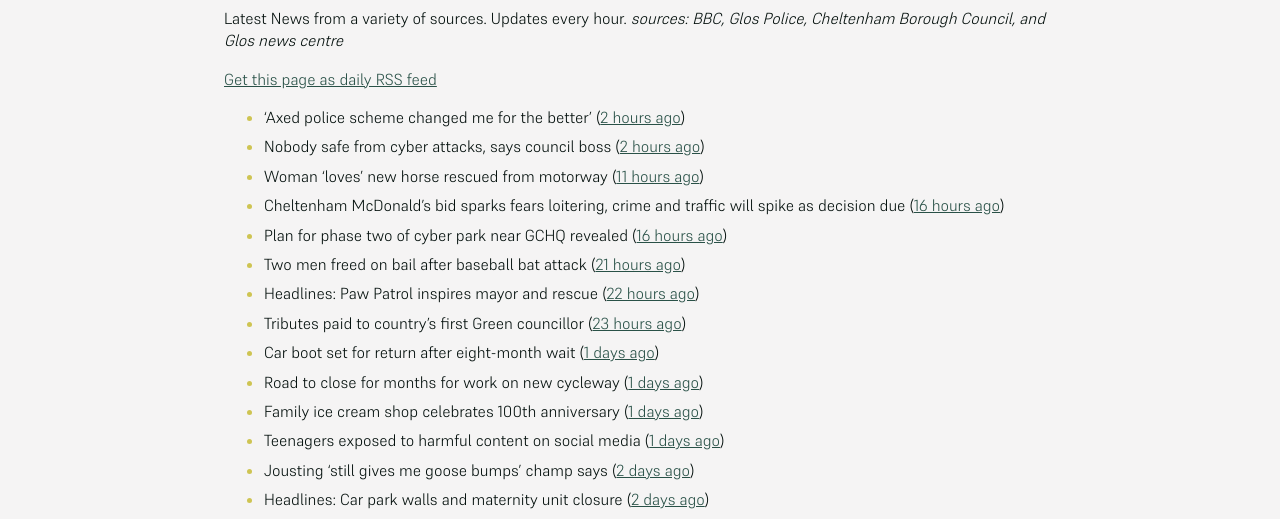
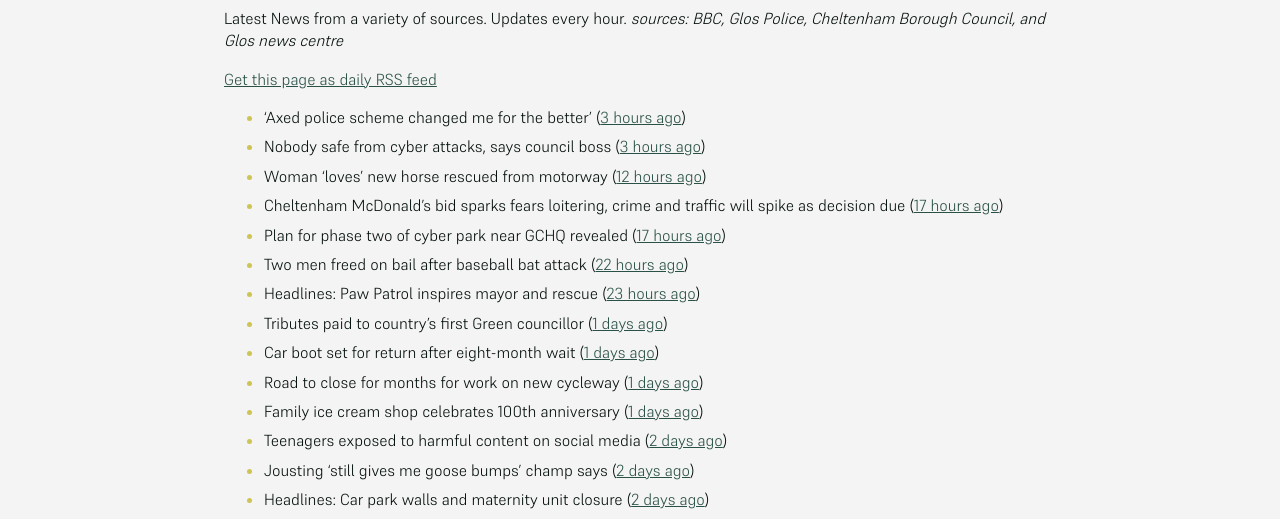
Before and after one commit to mat-0/cheltenham-open-data, a Jekyll site: the page built from _pages/news.md, in a window 1280 px wide. Shown: the part 266-785 px from the top of the page. Built offline with Jekyll 4.4.1, drawn with Linux system fonts in a browser that asks for light colours; some of the changed text lies outside the part shown.

Commit message:
Updated 2025-05-20 08:59:23

```diff
--- a/_pages/news.md
+++ b/_pages/news.md
@@ -12,18 +12,18 @@ _sources: BBC, Glos Police, Cheltenham Borough Council, and Glos news centre_
 [Get this page as daily RSS feed](/daily.rss)
 
 <!-- news_marker starts -->
-- 'Axed police scheme changed me for the better' ([2 hours ago](https://www.bbc.com/news/articles/cj425087v5po))
-- Nobody safe from cyber attacks, says council boss ([2 hours ago](https://www.bbc.com/news/articles/cyvm4ljl2l8o))
-- Woman 'loves' new horse rescued from motorway ([11 hours ago](https://www.bbc.com/news/articles/c4g2r40ye9eo))
-- Cheltenham McDonald’s bid sparks fears loitering, crime and traffic will spike as decision due ([16 hours ago](https://gloucesternewscentre.co.uk/cheltenham-mcdonalds-bid-sparks-fears-loitering-crime-and-traffic-will-spike-as-decision-due/))
-- Plan for phase two of cyber park near GCHQ revealed ([16 hours ago](https://www.bbc.com/news/articles/clygqx2jp95o))
-- Two men freed on bail after baseball bat attack ([21 hours ago](https://www.bbc.com/news/articles/c4ge7l3nvv1o))
-- Headlines: Paw Patrol inspires mayor and rescue ([22 hours ago](https://www.bbc.com/news/articles/cj93e7x34ewo))
-- Tributes paid to country's first Green councillor ([23 hours ago](https://www.bbc.com/news/articles/cd7gvr0g0qgo))
+- 'Axed police scheme changed me for the better' ([3 hours ago](https://www.bbc.com/news/articles/cj425087v5po))
+- Nobody safe from cyber attacks, says council boss ([3 hours ago](https://www.bbc.com/news/articles/cyvm4ljl2l8o))
+- Woman 'loves' new horse rescued from motorway ([12 hours ago](https://www.bbc.com/news/articles/c4g2r40ye9eo))
+- Cheltenham McDonald’s bid sparks fears loitering, crime and traffic will spike as decision due ([17 hours ago](https://gloucesternewscentre.co.uk/cheltenham-mcdonalds-bid-sparks-fears-loitering-crime-and-traffic-will-spike-as-decision-due/))
+- Plan for phase two of cyber park near GCHQ revealed ([17 hours ago](https://www.bbc.com/news/articles/clygqx2jp95o))
+- Two men freed on bail after baseball bat attack ([22 hours ago](https://www.bbc.com/news/articles/c4ge7l3nvv1o))
+- Headlines: Paw Patrol inspires mayor and rescue ([23 hours ago](https://www.bbc.com/news/articles/cj93e7x34ewo))
+- Tributes paid to country's first Green councillor ([1 days ago](https://www.bbc.com/news/articles/cd7gvr0g0qgo))
 - Car boot set for return after eight-month wait ([1 days ago](https://www.bbc.com/news/articles/cx2qvp3lp61o))
 - Road to close for months for work on new cycleway ([1 days ago](https://www.bbc.com/news/articles/cded9232w5wo))
 - Family ice cream shop celebrates 100th anniversary ([1 days ago](https://www.bbc.com/news/articles/crr7dg8n471o))
-- Teenagers exposed to harmful content on social media ([1 days ago](https://www.bbc.com/news/videos/c1kvmv9w348o))
+- Teenagers exposed to harmful content on social media ([2 days ago](https://www.bbc.com/news/videos/c1kvmv9w348o))
 - Jousting 'still gives me goose bumps' champ says ([2 days ago](https://www.bbc.com/news/articles/cm2yd1d3d7eo))
 - Headlines: Car park walls and maternity unit closure ([2 days ago](https://www.bbc.com/news/articles/c861wnwd753o))
 - Arrest after women threatened with bread knife ([2 days ago](https://www.bbc.com/news/articles/cvgdpnv8yp0o))
@@ -35,26 +35,26 @@ _sources: BBC, Glos Police, Cheltenham Borough Council, and Glos news centre_
 - Gloucestershire star Ben Cutler returns to hometown stage ([4 days ago](https://gloucesternewscentre.co.uk/gloucestershire-star-ben-cutler-returns-to-hometown-stage/))
 - Case against Cheltenham man in relation to fox hunting stopped ([4 days ago](https://gloucesternewscentre.co.uk/case-against-cheltenham-man-in-relation-to-fox-hunting-stopped/))
 - HBD unveils phase two plans for Golden Valley at Cyber UK ([4 days ago](https://www.cheltenham.gov.uk/news/article/3012/hbd_unveils_phase_two_plans_for_golden_valley_at_cyber_uk))
-- Arle Court Transport Hub welcomes more National Express services ([4 days ago](https://gloucesternewscentre.co.uk/arle-court-transport-hub-welcomes-more-national-express-services/))
+- Arle Court Transport Hub welcomes more National Express services ([5 days ago](https://gloucesternewscentre.co.uk/arle-court-transport-hub-welcomes-more-national-express-services/))
 - Golden Valley social value promise will deliver real value to communities ([5 days ago](https://www.cheltenham.gov.uk/news/article/3011/golden_valley_social_value_promise_will_deliver_real_value_to_communities))
 - Comedian Dom Joly blasts council over ‘zero action’ to remove Cheltenham ‘eyesore’ ([5 days ago](https://gloucesternewscentre.co.uk/comedian-dom-joly-blasts-council-over-zero-action-to-remove-cheltenham-eyesore/))
 - ‘Caring’ Doctor David Willingham elected as mayor of Cheltenham ([5 days ago](https://gloucesternewscentre.co.uk/caring-doctor-david-willingham-elected-as-mayor-of-cheltenham/))
-- Upcoming grant and further support to help local business cut their carbon emissions ([5 days ago](https://www.cheltenham.gov.uk/news/article/3010/upcoming_grant_and_further_support_to_help_local_business_cut_their_carbon_emissions))
+- Upcoming grant and further support to help local business cut their carbon emissions ([6 days ago](https://www.cheltenham.gov.uk/news/article/3010/upcoming_grant_and_further_support_to_help_local_business_cut_their_carbon_emissions))
 - Does your parish council reflect your local area? ([6 days ago](https://www.cheltenham.gov.uk/news/article/3009/does_your_parish_council_reflect_your_local_area))
 - Cheltenham Mayor’s inauguration and medal of honour ([6 days ago](https://www.cheltenham.gov.uk/news/article/3008/cheltenham_mayors_inauguration_and_medal_of_honour))
 - Tributes paid to ‘very decent and honest’ former Dowty worker and Cheltenham councillor ([7 days ago](https://gloucesternewscentre.co.uk/tributes-paid-to-very-decent-and-honest-former-dowty-worker-and-cheltenham-councillor/))
 - Shire Hall on course for by minority Lib Dem ([7 days ago](https://gloucesternewscentre.co.uk/shire-hall-on-course-for-by-minority-lib-dem/))
-- Gloucester hospital staff suffer thousands of attacks from patients ([7 days ago](https://gloucesternewscentre.co.uk/gloucester-hospital-staff-suffer-thousands-of-attacks-from-patients/))
+- Gloucester hospital staff suffer thousands of attacks from patients ([8 days ago](https://gloucesternewscentre.co.uk/gloucester-hospital-staff-suffer-thousands-of-attacks-from-patients/))
 - Mother’s death and spike in stillbirths prompts investigations ([10 days ago](https://gloucesternewscentre.co.uk/mothers-death-and-spike-in-stillbirths-prompts-investigations/))
 - Hospital chiefs accused of ‘misleading the public’ amid pay dispute ([10 days ago](https://gloucesternewscentre.co.uk/hospital-chiefs-accused-of-misleading-the-public-amid-pay-dispute/))
 - Controlled explosion takes place in Chedworth ([11 days ago](https://gloucesternewscentre.co.uk/controlled-explosion-takes-place-in-chedworth/))
-- Cheltenham Feel Good card launched to boost health and fitness ([11 days ago](https://www.cheltenham.gov.uk/news/article/3007/cheltenham_feel_good_card_launched_to_boost_health_and_fitness))
+- Cheltenham Feel Good card launched to boost health and fitness ([12 days ago](https://www.cheltenham.gov.uk/news/article/3007/cheltenham_feel_good_card_launched_to_boost_health_and_fitness))
 - Council wants your views on domestic abuse ([12 days ago](https://gloucesternewscentre.co.uk/council-wants-your-views-on-domestic-abuse/))
-- Community projects awarded funding to improve health and wellbeing ([12 days ago](https://www.cheltenham.gov.uk/news/article/3006/community_projects_awarded_funding_to_improve_health_and_wellbeing))
+- Community projects awarded funding to improve health and wellbeing ([13 days ago](https://www.cheltenham.gov.uk/news/article/3006/community_projects_awarded_funding_to_improve_health_and_wellbeing))
 - Threatening Cotswold woman who carried knife in public spared jail ([13 days ago](https://gloucesternewscentre.co.uk/threatening-cotswold-woman-who-carried-knife-in-public-spared-jail/))
-- Work set to begin on final stage of A435 Cheltenham to Bishop’s Cleeve cycleway ([13 days ago](https://gloucesternewscentre.co.uk/work-set-to-begin-on-final-stage-of-a435-cheltenham-to-bishops-cleeve-cycleway/))
-- Gloucester Royal Marines Cadets win National Competition ([13 days ago](https://gloucesternewscentre.co.uk/gloucester-royal-marines-cadets-win-national-competition/))
-- Bowls: Gloucestershire finally put to bed their last remaining competition of season ([13 days ago](https://gloucesternewscentre.co.uk/bowls-gloucestershire-finally-put-to-bed-their-last-remaining-competition-of-season/))
+- Work set to begin on final stage of A435 Cheltenham to Bishop’s Cleeve cycleway ([14 days ago](https://gloucesternewscentre.co.uk/work-set-to-begin-on-final-stage-of-a435-cheltenham-to-bishops-cleeve-cycleway/))
+- Gloucester Royal Marines Cadets win National Competition ([14 days ago](https://gloucesternewscentre.co.uk/gloucester-royal-marines-cadets-win-national-competition/))
+- Bowls: Gloucestershire finally put to bed their last remaining competition of season ([14 days ago](https://gloucesternewscentre.co.uk/bowls-gloucestershire-finally-put-to-bed-their-last-remaining-competition-of-season/))
 - Filipino nurses celebrate 25 years of service ([14 days ago](https://gloucesternewscentre.co.uk/filipino-nurses-celebrate-25-years-of-service/))
 - Appeal after man stole man’s watch in Cheltenham ([14 days ago](https://gloucesternewscentre.co.uk/appeal-after-man-stole-mans-watch-in-cheltenham/))
 - Homeowners in ‘David and Goliath’ battle over cracks in their walls ’caused by 147-home development’ ([14 days ago](https://gloucesternewscentre.co.uk/homeowners-in-david-and-goliath-battle-over-cracks-in-their-walls-caused-by-147-home-development/))
```
Also changed, not shown: _data/flood.json (+5 -48 lines), _pages/fix-my-street.md (+3 -3 lines), index.md (+5 -5 lines).
